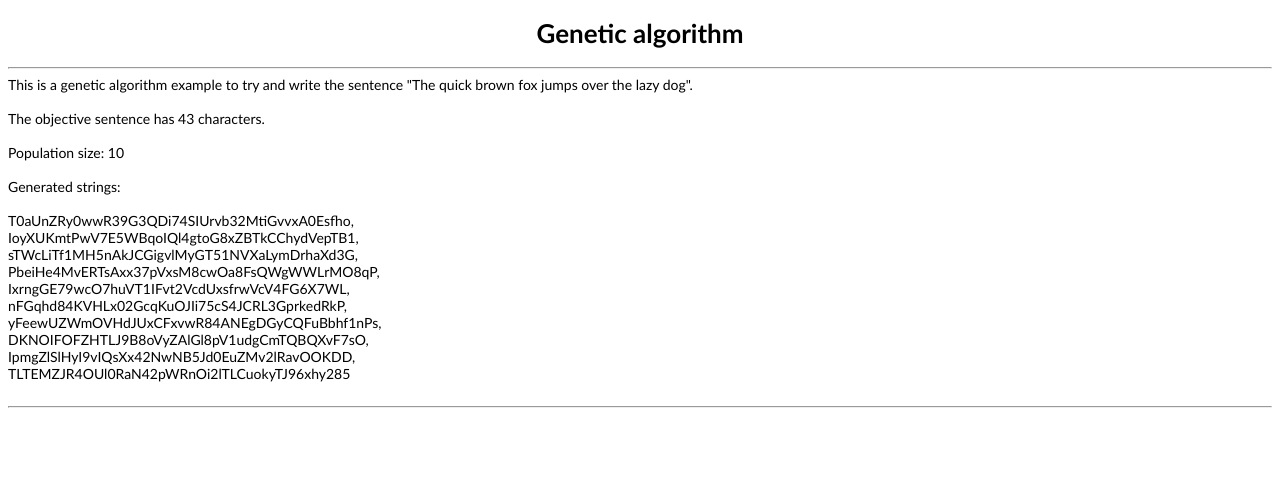
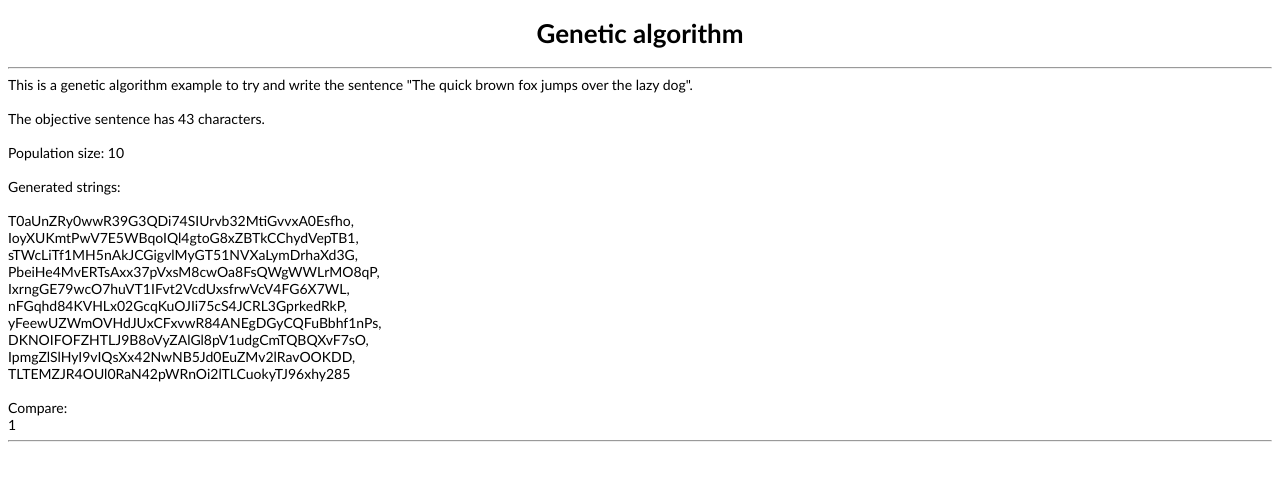
Before and after one commit to nauerm/nauerm.github.io, a plain HTML site: page algorithms/genetic.html in a window 1280 px wide. Drawn offline with Linux system fonts and the light colour scheme.

Commit message:
string compare

```diff
--- a/algorithms/genetic.html
+++ b/algorithms/genetic.html
@@ -28,6 +28,11 @@
             <span id="gen_sen"></span>
         </div>
         <br>
+        <div>
+            Compare:
+            <br>
+            <span id="test"></span>
+        </div>
         <hr></hr>
 
 
--- a/algorithms/genetic.js
+++ b/algorithms/genetic.js
@@ -14,7 +14,6 @@ function gen_alg()
     // @note Create random strings
     for (i = 0; i< population; i++)
     {
-
         for(var a = ''; a.length < obj_len;) a += "0123456789ABCDEFGHIJKLMNOPQRSTUVWXTZabcdefghiklmnopqrstuvwxyz"[(Math.random() * 60) | 0];
         gen_sen[i] = "<br>"+a;
     }
@@ -25,3 +24,8 @@ function gen_alg()
 }
 
 gen_alg();
+
+var string1 = "World";
+var string2 = "Wasde";
+var result = string1.localeCompare(string2);
+document.getElementById("test").innerHTML = result;
```
